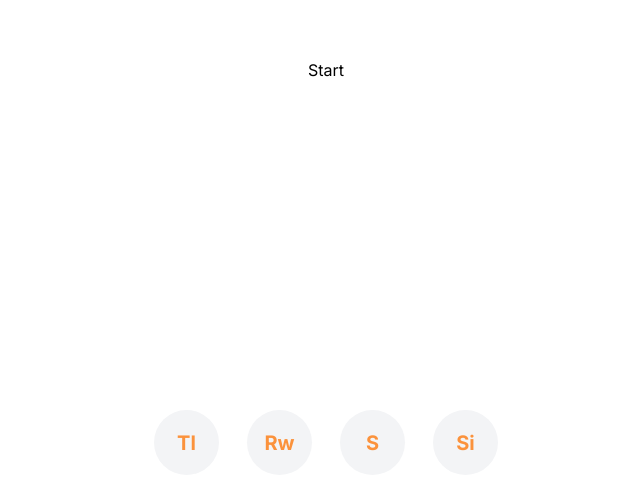
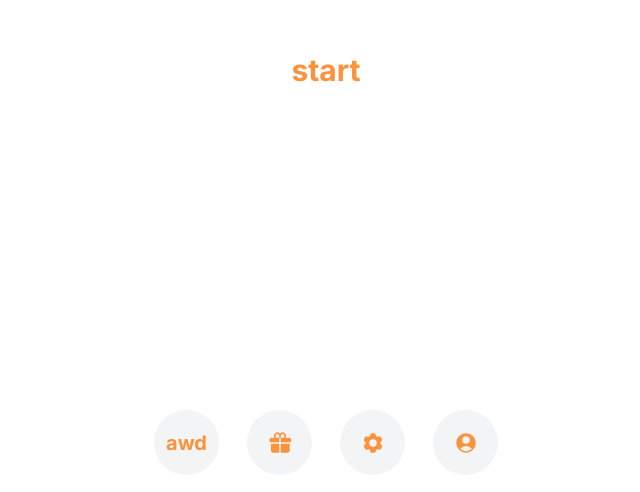
Before and after one commit to GrandeJames/bryzi, a Next.js app: page / in a window 1280 px wide. Shown: the part 250-742 px from the top of the page, without its empty margins (314-954 px from the left). Built offline with nearby package versions, Linux system fonts and the light colour scheme.

Commit message:
Refactor

```diff
--- a/src/app/page.tsx
+++ b/src/app/page.tsx
@@ -1,11 +1,66 @@
-import Focus from "./ui/Focus";
+"use client";
+
+import { useState } from "react";
 import Menu from "./ui/Menu";
+import Breath from "./ui/Breath";
+import Task from "./ui/Task";
+import Visual from "./ui/Visual";
 
 export default function Page() {
+  const [stage, setStage] = useState("");
+  const stages = ["breath", "visual", "task"];
+
+  const handleFocusClick = () => {
+    setStage("breath");
+  };
+
+  const handleSkipStage = () => {
+    const currentStageIndex = stages.indexOf(stage);
+    const nextStage = stages[currentStageIndex + 1];
+
+    if (nextStage) {
+      setStage(nextStage);
+    } else {
+      setStage("");
+    }
+  };
+
+  const handleExitClick = () => {
+    setStage("");
+  };
+
+  const handleComplete = () => {
+    setStage("");
+    // TODO: reward points
+  };
+
   return (
     <div className="max-w-screen-lg mx-auto space-y-5">
       <main>
-        <Focus />
+        <div className="flex flex-col h-[80vh] justify-center items-center">
+          {!stage && (
+            <button onClick={handleFocusClick} className="text-3xl font-bold text-orange-400">
+              start
+            </button>
+          )}
+          {stage === "breath" && (
+            <Breath
+              onComplete={handleSkipStage}
+              handleExit={handleExitClick}
+              handleSkipStage={handleSkipStage}
+            />
+          )}
+          {stage === "visual" && (
+            <Visual
+              onComplete={handleSkipStage}
+              handleExit={handleExitClick}
+              handleSkipStage={handleSkipStage}
+            />
+          )}
+          {stage === "task" && (
+            <Task onComplete={handleComplete} handleExitStage={handleExitClick} />
+          )}
+        </div>
       </main>
       <Menu />
     </div>
--- a/src/app/ui/Focus.tsx
+++ /dev/null
@@ -1,50 +0,0 @@
-"use client";
-
-import { useState } from "react";
-import Breath from "./Breath";
-import Task from "./Task";
-import Visual from "./Visual";
-
-/**
- * TODO:
- * - All stages should be optional
- */
-
-function Focus() {
-  const [stage, setStage] = useState("");
-  const stages = ["breath", "visual", "task"];
-
-  const handleFocusClick = () => {
-    setStage("breath");
-  };
-
-  const handleNextStage = () => {
-    const currentStageIndex = stages.indexOf(stage);
-    const nextStage = stages[currentStageIndex + 1];
-
-    if (nextStage) {
-      setStage(nextStage);
-    } else {
-      setStage("");
-    }
-  };
-
-  const handleExitClick = () => {
-    setStage("");
-  };
-
-  return (
-    <div className="flex flex-col h-[80vh] justify-center items-center">
-      {!stage && <button onClick={handleFocusClick}>Start</button>}
-      {stage && <button onClick={handleExitClick}>x</button>}
-
-      {stage === "breath" && <Breath onComplete={handleNextStage} />}
-      {stage === "visual" && <Visual onComplete={handleNextStage} />}
-      {stage === "task" && <Task onComplete={handleNextStage} />}
-
-      {stage && stage !== "task" && <button onClick={handleNextStage}>Skip</button>}
-    </div>
-  );
-}
-
-export default Focus;
--- a/src/app/ui/Menu.tsx
+++ b/src/app/ui/Menu.tsx
@@ -5,25 +5,15 @@ import {
   DialogHeader,
   DialogTitle,
   DialogDescription,
-  DialogFooter,
 } from "@/components/ui/dialog";
 import { ReactNode } from "react";
-import { GearIcon, ListBulletIcon, StarIcon } from "@radix-ui/react-icons";
 
 function Menu() {
-  /**
-   * Breathwork (toggle)
-   * Visual Focus ()
-   * Sounds
-   * Rewards
-   * Todo-list
-   * Settings (have the toggles here?)
-   */
   return (
     <div className="flex space-x-7 sticky bottom-0 w-full justify-center">
       <Dialog>
         <DialogTrigger asChild>
-          <MenuButton>Tl</MenuButton>
+          <MenuButton>awd</MenuButton>
         </DialogTrigger>
         <DialogContent className="sm:max-w-xl backdrop-blur-xl border-none dark:bg-white/5">
           <DialogHeader>
@@ -36,7 +26,16 @@ function Menu() {
       </Dialog>
       <Dialog>
         <DialogTrigger asChild>
-          <MenuButton>Rw</MenuButton>
+          <MenuButton>
+            <svg
+              xmlns="http://www.w3.org/2000/svg"
+              viewBox="0 0 24 24"
+              fill="currentColor"
+              className="w-6 h-6"
+            >
+              <path d="M9.375 3a1.875 1.875 0 0 0 0 3.75h1.875v4.5H3.375A1.875 1.875 0 0 1 1.5 9.375v-.75c0-1.036.84-1.875 1.875-1.875h3.193A3.375 3.375 0 0 1 12 2.753a3.375 3.375 0 0 1 5.432 3.997h3.943c1.035 0 1.875.84 1.875 1.875v.75c0 1.036-.84 1.875-1.875 1.875H12.75v-4.5h1.875a1.875 1.875 0 1 0-1.875-1.875V6.75h-1.5V4.875C11.25 3.839 10.41 3 9.375 3ZM11.25 12.75H3v6.75a2.25 2.25 0 0 0 2.25 2.25h6v-9ZM12.75 12.75v9h6.75a2.25 2.25 0 0 0 2.25-2.25v-6.75h-9Z" />
+            </svg>
+          </MenuButton>
         </DialogTrigger>
         <DialogContent className="sm:max-w-xl backdrop-blur-xl border-none dark:bg-white/5">
           <DialogHeader>
@@ -49,7 +48,20 @@ function Menu() {
       </Dialog>
       <Dialog>
         <DialogTrigger asChild>
-          <MenuButton>S</MenuButton>
+          <MenuButton>
+            <svg
+              xmlns="http://www.w3.org/2000/svg"
+              viewBox="0 0 24 24"
+              fill="currentColor"
+              className="w-6 h-6"
+            >
+              <path
+                fillRule="evenodd"
+                d="M11.078 2.25c-.917 0-1.699.663-1.85 1.567L9.05 4.889c-.02.12-.115.26-.297.348a7.493 7.493 0 0 0-.986.57c-.166.115-.334.126-.45.083L6.3 5.508a1.875 1.875 0 0 0-2.282.819l-.922 1.597a1.875 1.875 0 0 0 .432 2.385l.84.692c.095.078.17.229.154.43a7.598 7.598 0 0 0 0 1.139c.015.2-.059.352-.153.43l-.841.692a1.875 1.875 0 0 0-.432 2.385l.922 1.597a1.875 1.875 0 0 0 2.282.818l1.019-.382c.115-.043.283-.031.45.082.312.214.641.405.985.57.182.088.277.228.297.35l.178 1.071c.151.904.933 1.567 1.85 1.567h1.844c.916 0 1.699-.663 1.85-1.567l.178-1.072c.02-.12.114-.26.297-.349.344-.165.673-.356.985-.57.167-.114.335-.125.45-.082l1.02.382a1.875 1.875 0 0 0 2.28-.819l.923-1.597a1.875 1.875 0 0 0-.432-2.385l-.84-.692c-.095-.078-.17-.229-.154-.43a7.614 7.614 0 0 0 0-1.139c-.016-.2.059-.352.153-.43l.84-.692c.708-.582.891-1.59.433-2.385l-.922-1.597a1.875 1.875 0 0 0-2.282-.818l-1.02.382c-.114.043-.282.031-.449-.083a7.49 7.49 0 0 0-.985-.57c-.183-.087-.277-.227-.297-.348l-.179-1.072a1.875 1.875 0 0 0-1.85-1.567h-1.843ZM12 15.75a3.75 3.75 0 1 0 0-7.5 3.75 3.75 0 0 0 0 7.5Z"
+                clipRule="evenodd"
+              />
+            </svg>
+          </MenuButton>
         </DialogTrigger>
         <DialogContent className="sm:max-w-xl backdrop-blur-xl border-none dark:bg-white/5">
           <DialogHeader>
@@ -62,7 +74,20 @@ function Menu() {
       </Dialog>
       <Dialog>
         <DialogTrigger asChild>
-          <MenuButton>Si</MenuButton>
+          <MenuButton>
+            <svg
+              xmlns="http://www.w3.org/2000/svg"
+              viewBox="0 0 24 24"
+              fill="currentColor"
+              className="w-6 h-6"
+            >
+              <path
+                fillRule="evenodd"
+                d="M18.685 19.097A9.723 9.723 0 0 0 21.75 12c0-5.385-4.365-9.75-9.75-9.75S2.25 6.615 2.25 12a9.723 9.723 0 0 0 3.065 7.097A9.716 9.716 0 0 0 12 21.75a9.716 9.716 0 0 0 6.685-2.653Zm-12.54-1.285A7.486 7.486 0 0 1 12 15a7.486 7.486 0 0 1 5.855 2.812A8.224 8.224 0 0 1 12 20.25a8.224 8.224 0 0 1-5.855-2.438ZM15.75 9a3.75 3.75 0 1 1-7.5 0 3.75 3.75 0 0 1 7.5 0Z"
+                clipRule="evenodd"
+              />
+            </svg>
+          </MenuButton>
         </DialogTrigger>
         <DialogContent className="sm:max-w-xl backdrop-blur-xl border-none dark:bg-white/5">
           <DialogHeader>
@@ -85,4 +110,6 @@ function MenuButton({ children }: { children: ReactNode }) {
   );
 }
 
+// BUG: Refactor of removing Focus and making page use client so menu button is causing error
+
 export default Menu;
--- a/src/app/ui/Task.tsx
+++ b/src/app/ui/Task.tsx
@@ -1,8 +1,16 @@
+import Actions from "@/components/Actions";
+import ExitStage from "@/components/ExitStage";
 import { useEffect, useRef, useState } from "react";
 
 const TASK_TIME_MINUTES = 90;
 
-function Task({ onComplete }: { onComplete: () => void }) {
+function Task({
+  onComplete,
+  handleExitStage,
+}: {
+  onComplete: () => void;
+  handleExitStage: () => void;
+}) {
   const endTimeRef = useRef(new Date().getTime() + TASK_TIME_MINUTES * 60 * 1000);
   const [secondsLeft, setSecondsLeft] = useState(getSecondsLeft(endTimeRef.current));
 
@@ -35,6 +43,24 @@ function Task({ onComplete }: { onComplete: () => void }) {
         {timerDisplay(getSecondsLeft(endTimeRef.current)).label} left
       </div>
       <div className="text-gray-200">Focus on your task. You got this!</div>
+
+      <Actions>
+        <ExitStage handleExitStage={handleExitStage} />
+        <button className="bg-neutral-800 rounded-full p-2">
+          <svg
+            xmlns="http://www.w3.org/2000/svg"
+            viewBox="0 0 24 24"
+            fill="currentColor"
+            className="w-5 h-5 text-orange-400"
+          >
+            <path
+              fillRule="evenodd"
+              d="M6.75 5.25a.75.75 0 0 1 .75-.75H9a.75.75 0 0 1 .75.75v13.5a.75.75 0 0 1-.75.75H7.5a.75.75 0 0 1-.75-.75V5.25Zm7.5 0A.75.75 0 0 1 15 4.5h1.5a.75.75 0 0 1 .75.75v13.5a.75.75 0 0 1-.75.75H15a.75.75 0 0 1-.75-.75V5.25Z"
+              clipRule="evenodd"
+            />
+          </svg>
+        </button>
+      </Actions>
     </>
   );
 }
--- a/src/app/ui/Visual.tsx
+++ b/src/app/ui/Visual.tsx
@@ -1,8 +1,19 @@
+import Actions from "@/components/Actions";
+import ExitStage from "@/components/ExitStage";
+import SkipStage from "@/components/SkipStage";
 import { useEffect } from "react";
 
 const VISUAL_FOCUS_TIME_SECONDS = 90;
 
-function Visual({ onComplete }: { onComplete: () => void }) {
+function Visual({
+  onComplete,
+  handleExit,
+  handleSkipStage,
+}: {
+  onComplete: () => void;
+  handleExit: () => void;
+  handleSkipStage: () => void;
+}) {
   useEffect(() => {
     const timeout = setTimeout(() => {
       onComplete();
@@ -12,12 +23,17 @@ function Visual({ onComplete }: { onComplete: () => void }) {
   });
 
   return (
-    <div className="space-y-10">
+    <>
       <p className="text-gray-200">Focus on the object for {VISUAL_FOCUS_TIME_SECONDS} seconds </p>
-      <div className="flex items-center justify-center h-[200px]">
+      <div className="flex items-center justify-center h-[300px]">
         <div className="rounded-full bg-orange-400 size-10"></div>
       </div>
-    </div>
+
+      <Actions>
+        <ExitStage handleExitStage={handleExit} />
+        <SkipStage handleSkipStage={handleSkipStage} />
+      </Actions>
+    </>
   );
 }
 
--- /dev/null
+++ b/src/components/Actions.tsx
@@ -0,0 +1,5 @@
+function Actions({ children }: { children: React.ReactNode }) {
+  return <div className="fixed flex gap-2 bottom-48">{children}</div>;
+}
+
+export default Actions;
--- /dev/null
+++ b/src/components/ExitStage.tsx
@@ -0,0 +1,20 @@
+function ExitStage({ handleExitStage: handleExitStage }: { handleExitStage: () => void }) {
+  return (
+    <button onClick={handleExitStage} className="rounded-full bg-neutral-800 p-2">
+      <svg
+        xmlns="http://www.w3.org/2000/svg"
+        viewBox="0 0 24 24"
+        fill="currentColor"
+        className="w-5 h-5"
+      >
+        <path
+          fillRule="evenodd"
+          d="M5.47 5.47a.75.75 0 0 1 1.06 0L12 10.94l5.47-5.47a.75.75 0 1 1 1.06 1.06L13.06 12l5.47 5.47a.75.75 0 1 1-1.06 1.06L12 13.06l-5.47 5.47a.75.75 0 0 1-1.06-1.06L10.94 12 5.47 6.53a.75.75 0 0 1 0-1.06Z"
+          clipRule="evenodd"
+        />
+      </svg>
+    </button>
+  );
+}
+
+export default ExitStage;
--- /dev/null
+++ b/src/components/SkipStage.tsx
@@ -0,0 +1,20 @@
+function SkipStage({ handleSkipStage }: { handleSkipStage: () => void }) {
+  return (
+    <button onClick={handleSkipStage} className="rounded-full bg-neutral-800 p-2">
+      <svg
+        xmlns="http://www.w3.org/2000/svg"
+        viewBox="0 0 24 24"
+        fill="currentColor"
+        className="w-5 h-5"
+      >
+        <path
+          fillRule="evenodd"
+          d="M12.97 3.97a.75.75 0 0 1 1.06 0l7.5 7.5a.75.75 0 0 1 0 1.06l-7.5 7.5a.75.75 0 1 1-1.06-1.06l6.22-6.22H3a.75.75 0 0 1 0-1.5h16.19l-6.22-6.22a.75.75 0 0 1 0-1.06Z"
+          clipRule="evenodd"
+        />
+      </svg>
+    </button>
+  );
+}
+
+export default SkipStage;
```
Also changed, not shown: src/app/ui/Breath.tsx (+24 -6 lines).
